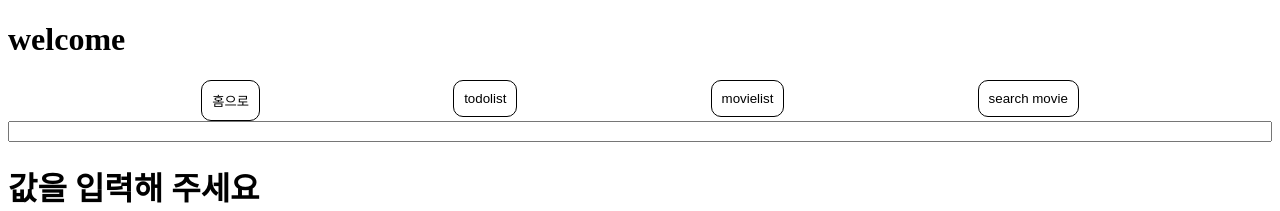
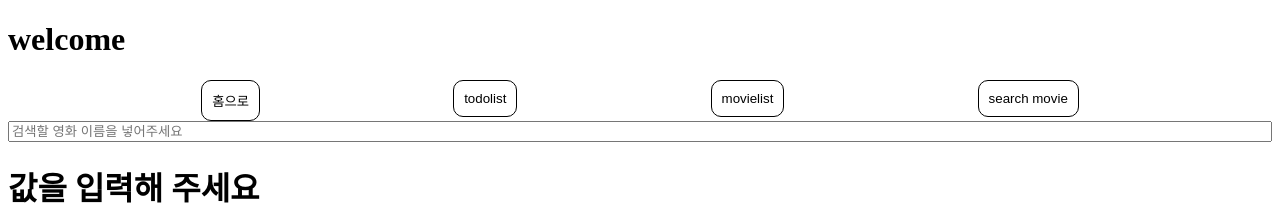
Before and after one commit to heejinlee07/TodoList-Redux, a React (Create React App) app: page /search in a window 1280 px wide. Shown: the top 211 px of the page. Built offline with nearby package versions, Linux system fonts and the light colour scheme.

Commit message:
fixed search movie

```diff
--- a/src/components/SearchMovie.js
+++ b/src/components/SearchMovie.js
@@ -38,7 +38,7 @@ const SearchMovie = () => {
   //value가 바뀔때마다 useEffect실행.
   return (
     <div className="SearchMovie">
-      <Input placeholder="검색할 영화 이름을 넣어주세요" value={value} onChange={(e) => setValue(e.target.value)} />
+      <input placeholder="검색할 영화 이름을 넣어주세요" value={value} onChange={(e) => setValue(e.target.value)} />
       {value === "" && <h1>값을 입력해 주세요</h1>}
       {isLoading && <h1>Now Loading...</h1>}
       {hasError && <h1>Error Occured...</h1>}
```
